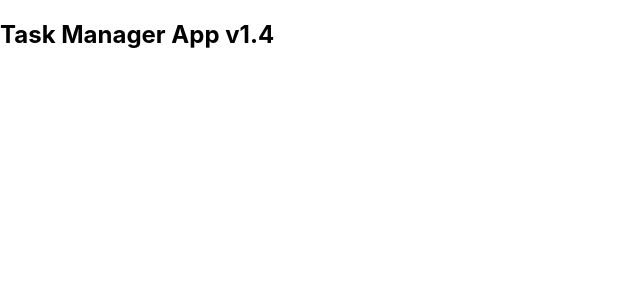
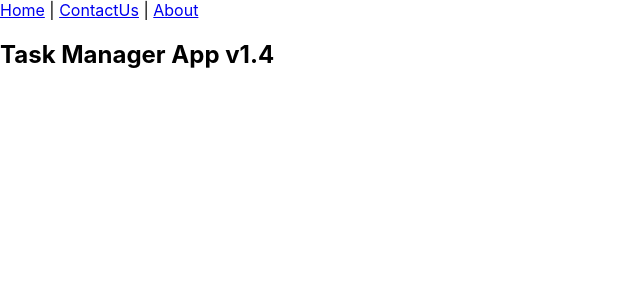
Before and after one commit to NatGallagher/taskmgr-app-v1, a React (Create React App) app in the folder taskmgr-app-v1/: page / in a window 1280 px wide. Shown: the top 300 px of the page, without its empty margins (0-640 px from the left). Built offline with nearby package versions, Linux system fonts and the light colour scheme.

Commit message:
NavBar created

```diff
--- a/taskmgr-app-v1/src/App.js
+++ b/taskmgr-app-v1/src/App.js
@@ -2,11 +2,13 @@
 import Home from "./components/Home";
 import ContactUs from "./components/ContactUs";
 import About from "./components/About";
+import NavBar from "./components/NavBar";
 
 function App() {
   return (
     <>
       <HashRouter>
+        <NavBar/>
       <Routes>
         <Route path="/" element={<Home/>}/>
         <Route path="/contact" element={<ContactUs/>}/>
--- /dev/null
+++ b/taskmgr-app-v1/src/components/NavBar.js
@@ -0,0 +1,14 @@
+import { Link } from "react-router-dom";
+function NavBar() {
+    return (
+      <>
+          <nav>
+            <Link to="/">Home</Link> {" | "}
+            <Link to="/contact">ContactUs</Link> {" | "}
+            <Link to="/about">About</Link>
+          </nav>
+      </>
+    );
+}
+
+export default NavBar;
```
